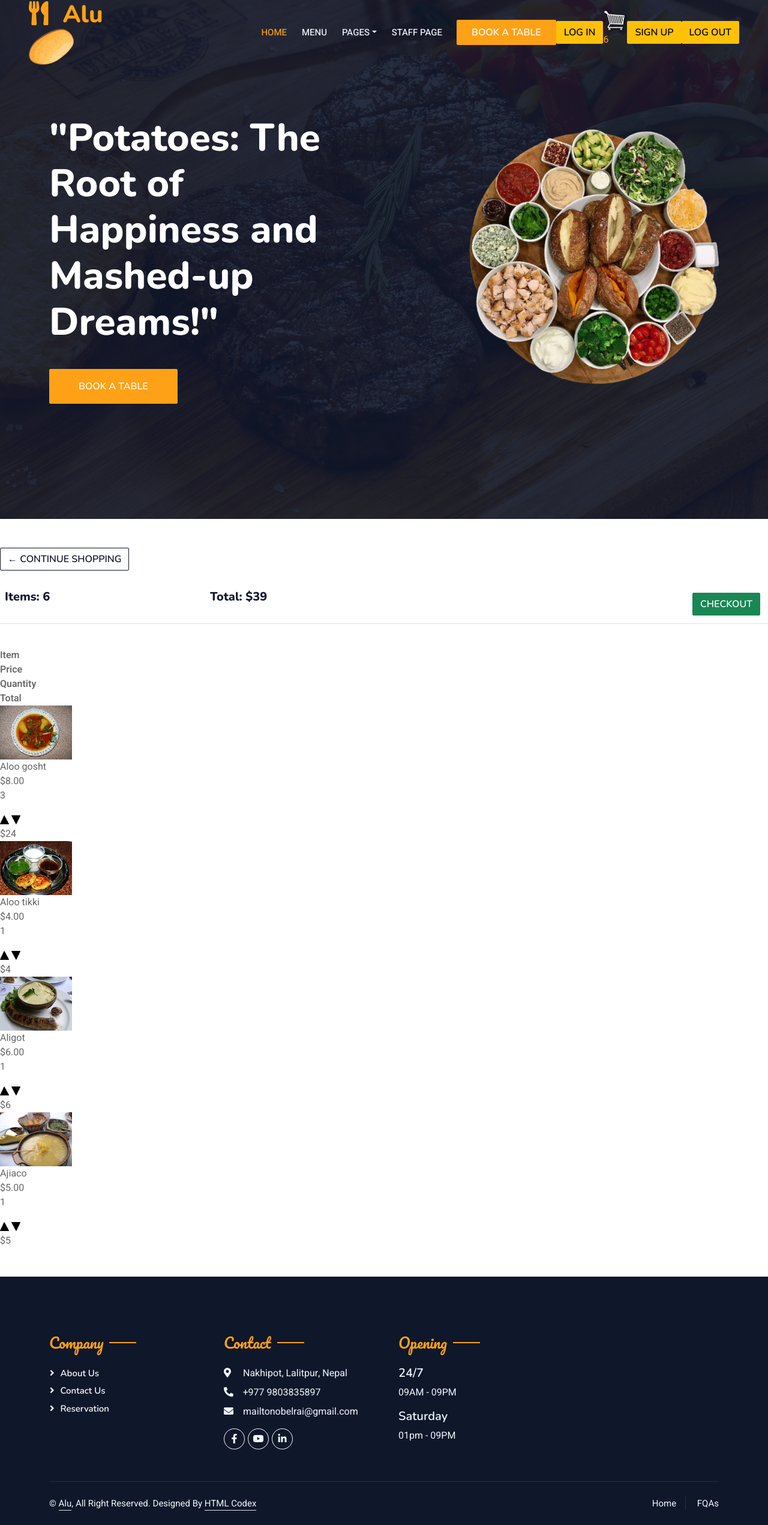
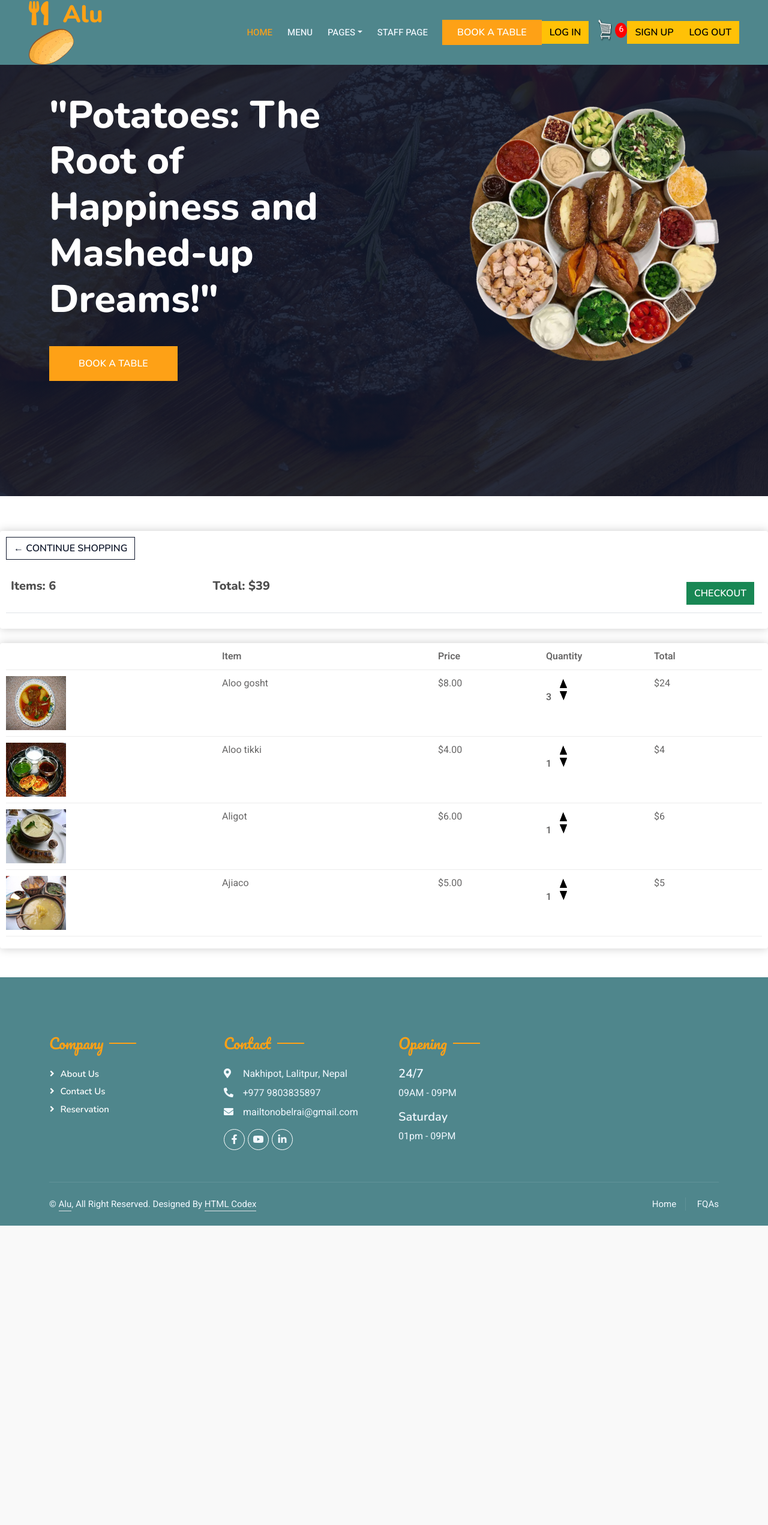
Before and after one commit to nobelrai/Alu, a Django app: page /cart/ in a window 1280 px wide. Shown: the whole page at 60% size. After the commit the page ends 2043 px from the top, so only its background shows below. Run offline with Django 3.2, Linux system fonts and the light colour scheme; a user stored in the database is signed in; data comes from the database, SQL or seed files in the repository; both versions use the stored data as it was after the commit; lists and menus that the app fills with data are empty; some libraries are stand-ins or nearby versions.

Commit message:
solved checkout css

```diff
--- /dev/null
+++ b/static/css/main.css
@@ -0,0 +1,99 @@
+body{
+	background-color: hsl(0, 0%, 98%);
+}
+
+h1,h2,h3,h4,h5,h6{
+	color:hsl(0, 0%, 30%);
+}
+
+.box-element{
+	box-shadow:hsl(0, 0%, 80%) 0 0 16px;
+	background-color: #fff;
+	border-radius: 4px;
+	padding: 10px;
+}
+
+.thumbnail{
+	width: 100%;
+	height: 200px;
+	-webkit-box-shadow: -1px -3px 5px -2px rgba(214,214,214,1);
+    -moz-box-shadow: -1px -3px 5px -2px rgba(214,214,214,1);
+    box-shadow: -1px -3px 5px -2px rgba(214,214,214,1);
+}
+
+.product{
+	border-radius: 0 0 4px 4px;
+}
+
+.bg-dark{
+	background-color: #4f868c!important;
+}
+
+#cart-icon{
+	width:25px;
+	display: inline-block;
+	margin-left: 15px;
+}
+
+#cart-total{
+	display: inline-block;
+	text-align: center;
+	color:#fff;
+	background-color: red;
+	width: 20px;
+	height: 25px;
+	border-radius: 50%;
+	font-size: 14px;
+}
+
+.col-lg-4, .col-lg-6, .col-lg-8, .col-lg-12{
+	margin-top: 10px;
+}
+
+.btn{
+	border-radius: 0;
+}
+
+.row-image{
+	width: 100px;
+}
+
+.form-field{
+	width:250px;
+	display: inline-block;
+	padding: 5px;
+}
+
+.cart-row{
+	display: flex;
+    align-items: flex-stretch;
+    padding-bottom: 10px;
+    margin-bottom: 10px;
+    border-bottom: 1px solid #ececec;
+
+}
+
+.quantity{
+	display: inline-block;
+	font-weight: 700;
+	padding-right:10px;
+
+
+}
+
+.chg-quantity{
+	width: 12px;
+	cursor: pointer;
+	display: block;
+	margin-top: 5px;
+	transition:.1s;
+}
+
+.chg-quantity:hover{
+	opacity: .6;
+}
+
+
+.hidden{
+	display: none!important;
+}
--- a/template/base.html
+++ b/template/base.html
@@ -31,6 +31,8 @@
 
     <!-- Template Stylesheet -->
     <link href="{% static 'css/style.css' %}" type="text/css" rel="stylesheet">
+        <link href="{% static 'css/main.css' %}" type="text/css" rel="stylesheet">
+
 
     <script type="text/javascript">
         var user = '{{ request.user }}'
```
Also changed, not shown: db.sqlite3.
